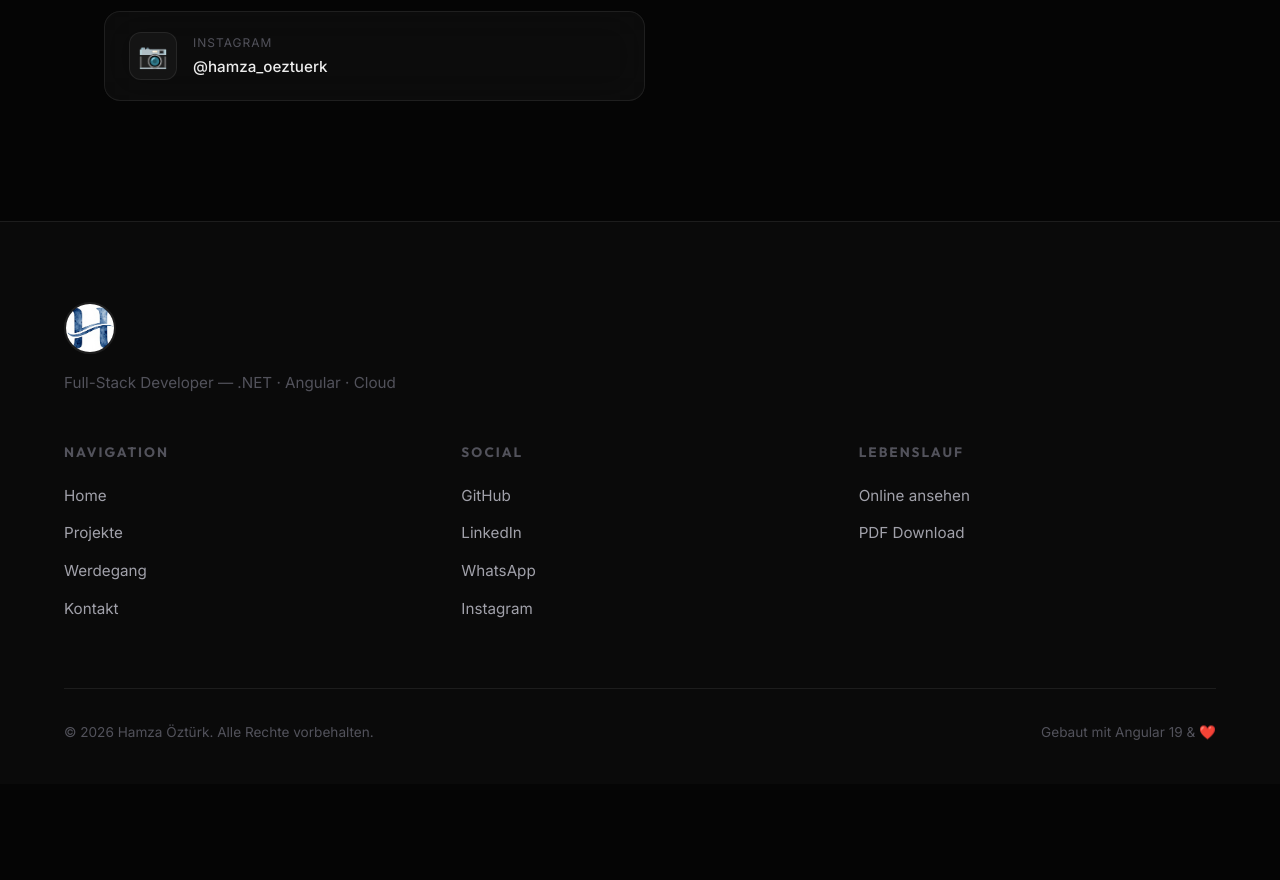
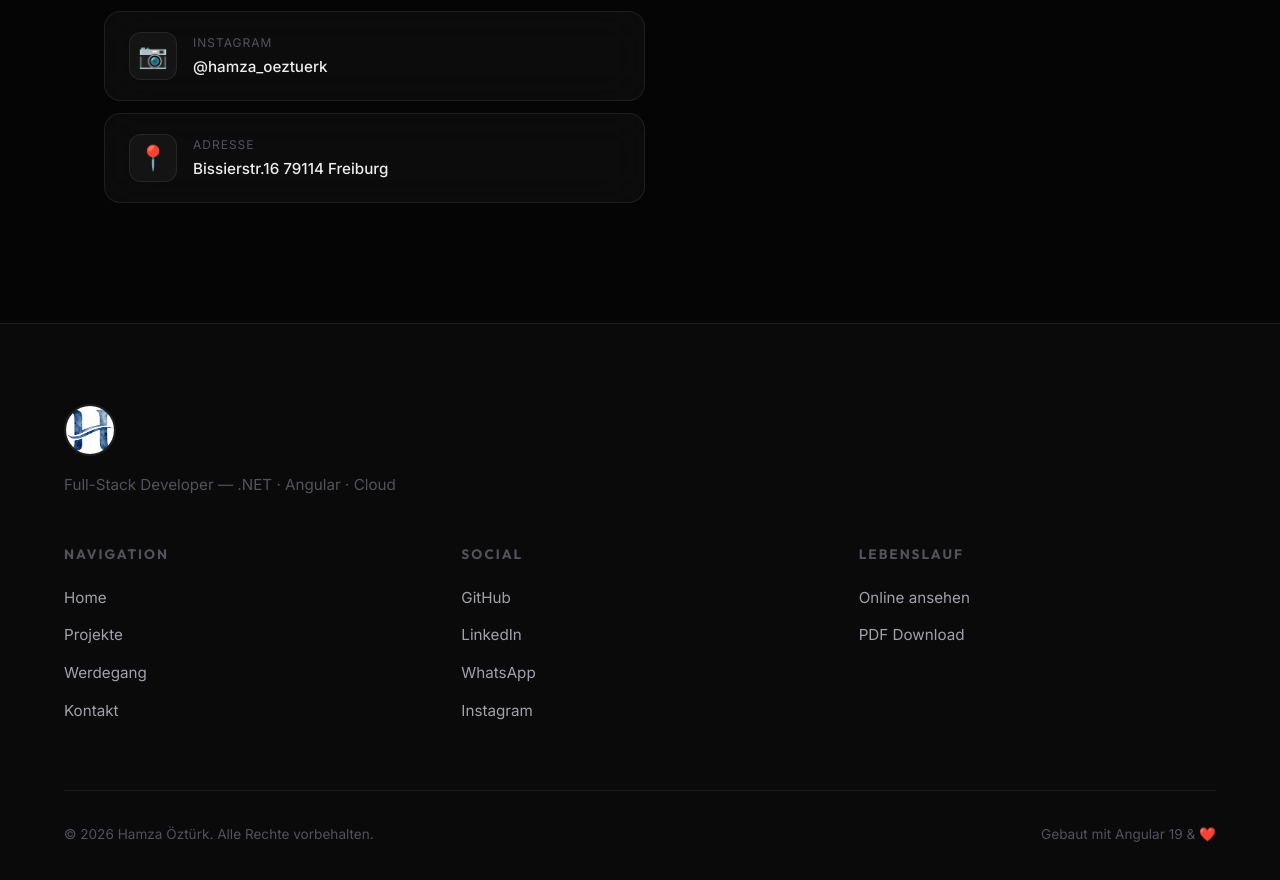
Before and after one commit to oeztuerkhamza/portfolio-ng, an Angular app: page /contact in a window 1280 px wide. Shown: the part 1037-1917 px from the top of the page. Before the commit the page ends 1821 px from the top, so only its background shows below. Built offline with nearby package versions, Linux system fonts and the light colour scheme.

Commit message:
locatıon

```diff
--- a/src/app/pages/contact/contact.component.html
+++ b/src/app/pages/contact/contact.component.html
@@ -151,6 +151,29 @@
               <path d="M5 12h14M12 5l7 7-7 7" />
             </svg>
           </a>
+              <a
+            href="https://www.instagram.com/hamza_oeztuerk"
+            target="_blank"
+            rel="noopener"
+            class="contact-card"
+          >
+            <div class="card-icon">📍 </div>
+            <div class="card-details">
+              <span class="card-label">Adresse</span>
+              <span class="card-value">Bissierstr.16 79114 Freiburg</span>
+            </div>
+            <svg
+              class="card-arrow"
+              width="20"
+              height="20"
+              viewBox="0 0 24 24"
+              fill="none"
+              stroke="currentColor"
+              stroke-width="2"
+            >
+              <path d="M5 12h14M12 5l7 7-7 7" />
+            </svg>
+          </a>
         </div>
       </div>
 
```
